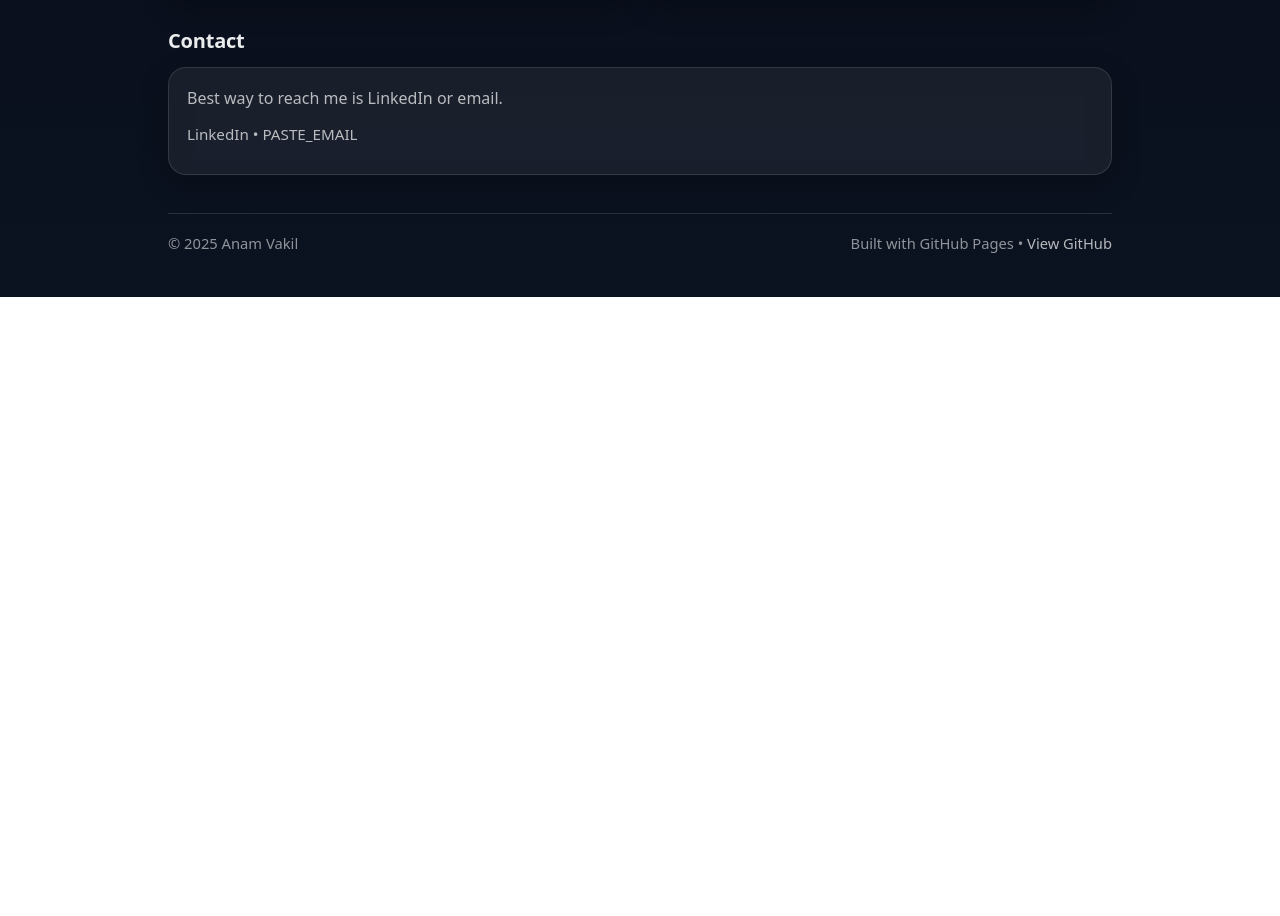
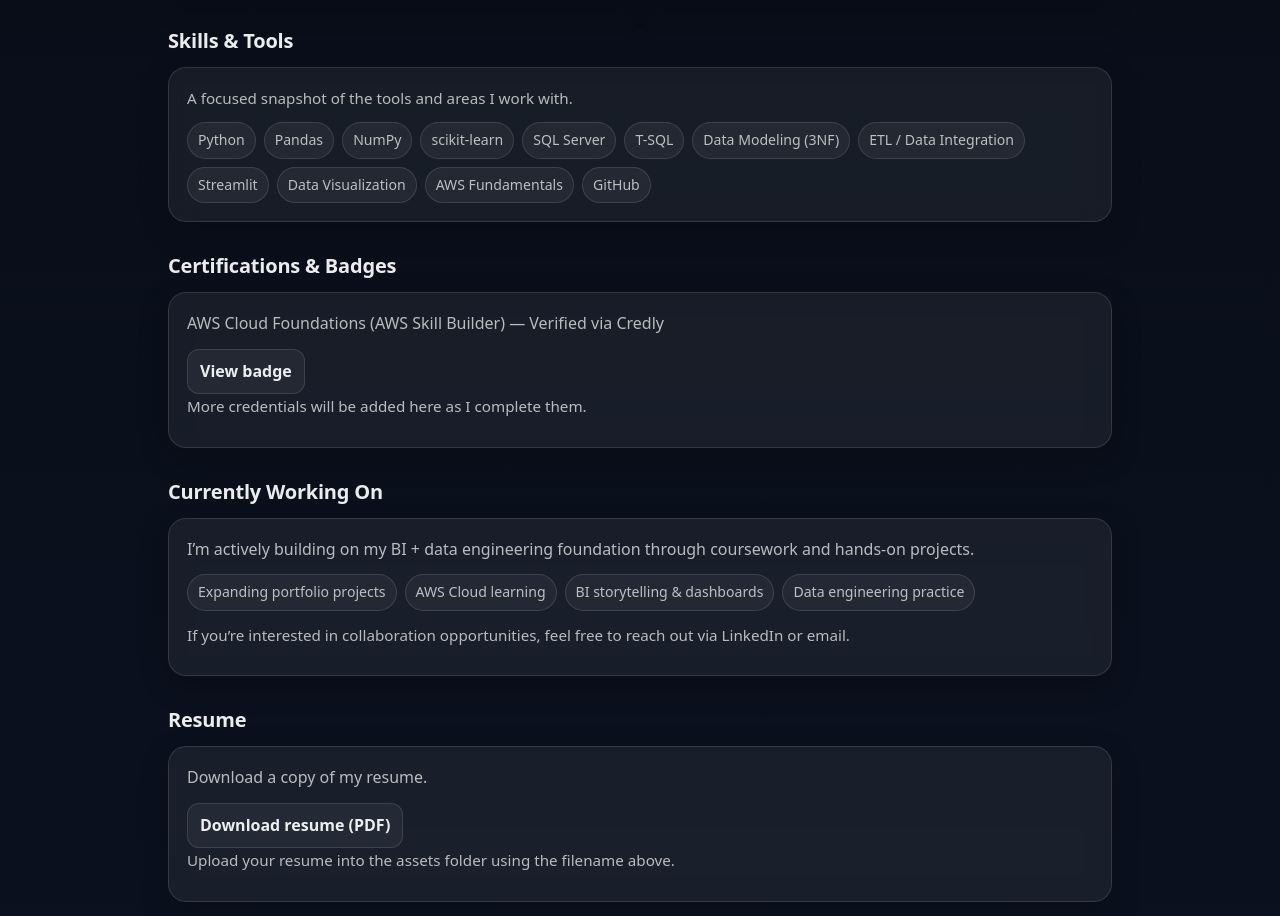
Before and after one commit to anamvakil/anamvakil.github.io, a plain HTML site: page index.html in a window 1280 px wide. Shown: the part 884-1800 px from the top of the page. Before the commit the page ends 1181 px from the top, so only its background shows below. Drawn offline with Linux system fonts and the light colour scheme.

Commit message:
Update index.html

```diff
--- a/index.html
+++ b/index.html
@@ -302,7 +302,65 @@
       </div>
 
     </div>
+    <h2>Skills & Tools</h2>
+<div class="card">
+  <p class="hint" style="margin-top:0;">A focused snapshot of the tools and areas I work with.</p>
 
+  <div class="badges" style="margin-top:12px;">
+    <span class="badge">Python</span>
+    <span class="badge">Pandas</span>
+    <span class="badge">NumPy</span>
+    <span class="badge">scikit-learn</span>
+    <span class="badge">SQL Server</span>
+    <span class="badge">T-SQL</span>
+    <span class="badge">Data Modeling (3NF)</span>
+    <span class="badge">ETL / Data Integration</span>
+    <span class="badge">Streamlit</span>
+    <span class="badge">Data Visualization</span>
+    <span class="badge">AWS Fundamentals</span>
+    <span class="badge">GitHub</span>
+  </div>
+</div>
+
+<h2>Certifications & Badges</h2>
+<div class="card">
+  <p style="margin-top:0; color: var(--muted);">
+    AWS Cloud Foundations (AWS Skill Builder) — Verified via Credly
+  </p>
+  <div class="links" style="margin-top:12px;">
+    <a class="link" href="PASTE_CREDLY_BADGE_LINK_HERE" target="_blank" rel="noreferrer">View badge</a>
+  </div>
+  <p class="hint">More credentials will be added here as I complete them.</p>
+</div>
+
+<h2>Currently Working On</h2>
+<div class="card">
+  <p style="margin-top:0; color: var(--muted);">
+    I’m actively building on my BI + data engineering foundation through coursework and hands-on projects.
+  </p>
+
+  <div class="badges" style="margin-top:12px;">
+    <span class="badge">Expanding portfolio projects</span>
+    <span class="badge">AWS Cloud learning</span>
+    <span class="badge">BI storytelling & dashboards</span>
+    <span class="badge">Data engineering practice</span>
+  </div>
+
+  <p class="hint" style="margin-top:12px;">
+    If you’re interested in collaboration opportunities, feel free to reach out via LinkedIn or email.
+  </p>
+</div>
+
+<h2>Resume</h2>
+<div class="card">
+  <p style="margin-top:0; color: var(--muted);">
+    Download a copy of my resume.
+  </p>
+  <div class="links" style="margin-top:12px;">
+    <a class="link" href="assets/Anam_Vakil_Resume.pdf" target="_blank" rel="noreferrer">Download resume (PDF)</a>
+  </div>
+  <p class="hint">Upload your resume into the assets folder using the filename above.</p>
+</div>
     <h2>Contact</h2>
     <div class="card">
       <p>
```
